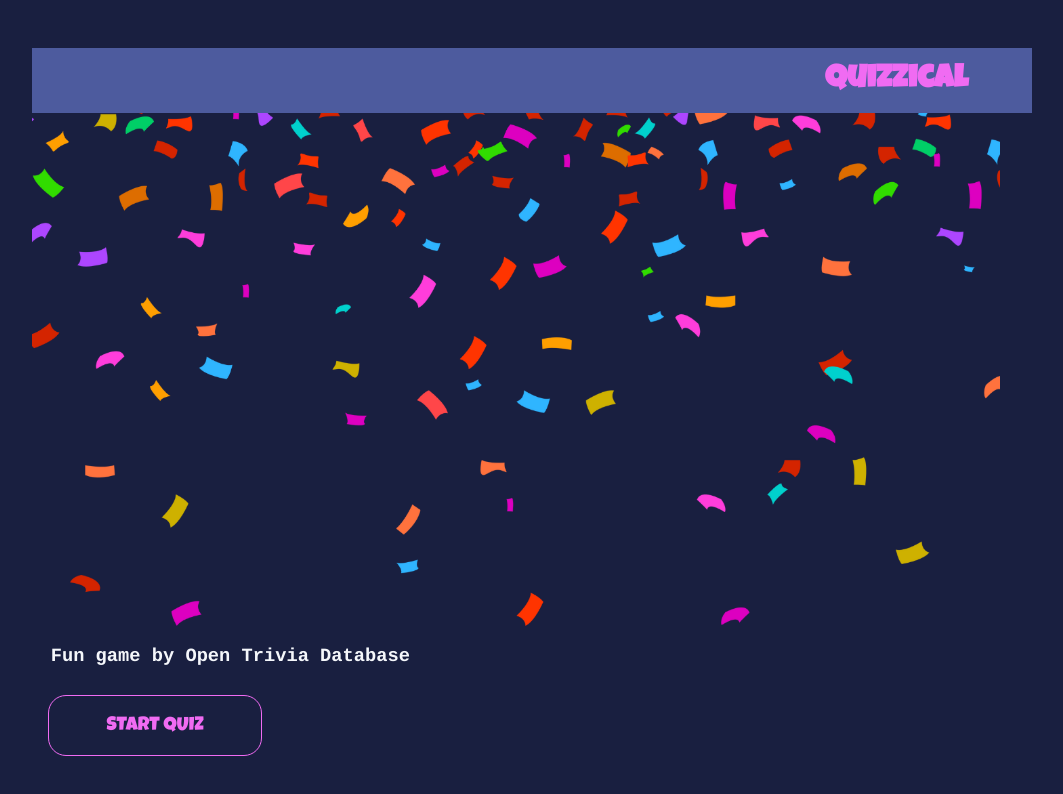
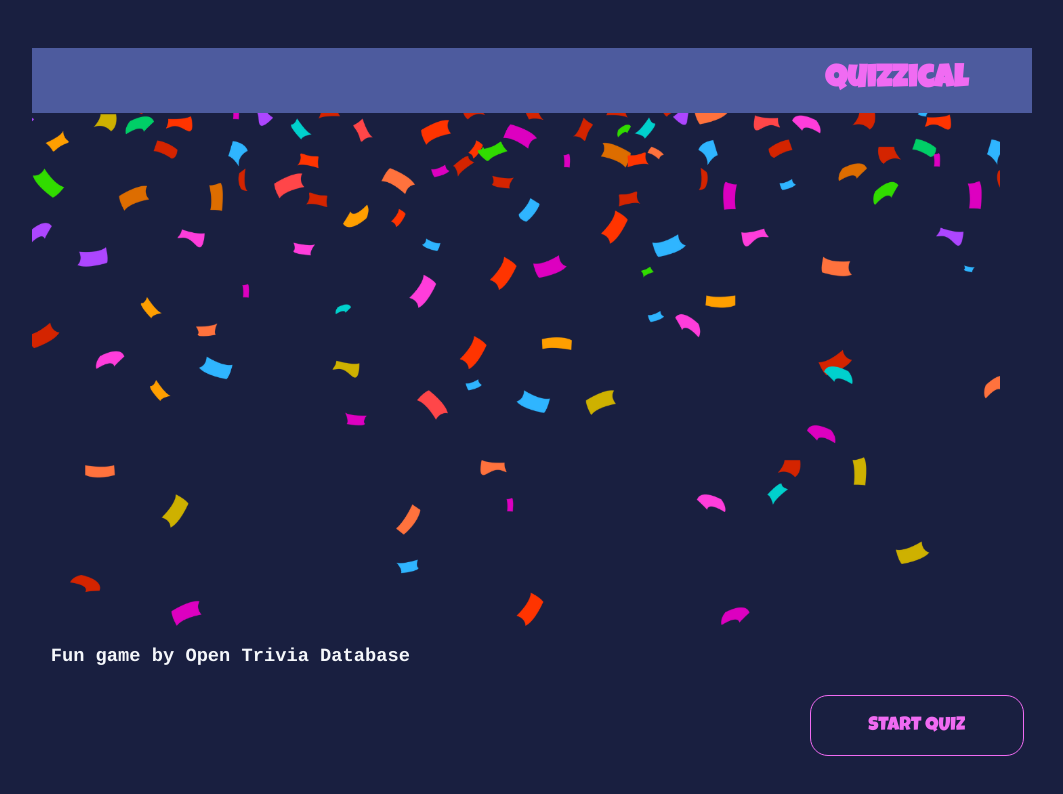
Before and after one commit to agnesnora/quizzical, a React (Vite) app: page / in a window 1280 px wide. Shown: the top 794 px of the page, without its empty margins (108-1171 px from the left). Built offline with nearby package versions, Linux system fonts and the light colour scheme; a web font is replaced by a local one.

Commit message:
intro.scss

```diff
--- a/src/App.css
+++ b/src/App.css
@@ -29,10 +29,10 @@ body {
   padding-top: 3em;
 }
 
-.start--page {
+/* .start--page {
   text-align: right;
   padding-top: 3em;
-  /* margin-top: 2em; */
+
   margin-right: 2em;
   background-image: url("/confetti.png");
   background-size: cover;
@@ -62,7 +62,7 @@ body {
   width: 100%;
   display: flex;
   justify-content: flex-end;
-}
+} */
 
 button {
   border-radius: 15px;
@@ -90,7 +90,7 @@ button:hover {
   background-color: #f1a2f2;
   color: #4d5b9e;
 }
-.start--btn > button {
+/* .start--btn > button {
   border: 1px solid #f06bf2;
   border-radius: 18px;
   background-color: transparent;
@@ -106,7 +106,7 @@ button:hover {
 }
 .start--btn > button:hover {
   background-color: #4d5b9e;
-}
+} */
 
 .answer--container > button:hover {
   color: #dcf230;
@@ -122,7 +122,7 @@ button:hover {
   width: 80%;
   margin: auto;
 }
-.check--btn {
+/* .check--btn {
   font-family: "Cousine", monospace;
   font-weight: 600;
   text-transform: uppercase;
@@ -130,7 +130,7 @@ button:hover {
   margin-top: 0;
   text-align: center;
   margin: 0 auto 2em;
-}
+} */
 .quiz--container {
   margin: 2em 2em;
 }
@@ -145,9 +145,9 @@ button:hover {
   gap: 0.5em;
   margin: 1em;
 }
-.footer > h3 {
+/* .footer > h3 {
   color: var(--hover);
-}
+} */
 .quiz--answer--container > p {
   padding: 10px;
   margin: 20px;
@@ -174,14 +174,14 @@ hr {
   color: var(--secondary-color);
   border: 1px solid;
 }
-
+/*
 .playAgain--container,
 .footer {
   margin: 0 auto;
   text-align: center;
-}
+} */
 
-.playAgain--container {
+/* .playAgain--container {
   background-color: #4d5b9e;
   padding: 0.2em;
   border-radius: 18px;
@@ -202,12 +202,12 @@ hr {
   background-color: #f1a2f2;
   font-size: 1em;
   color: #293264;
-}
-.check--btn {
+} */
+/* .check--btn {
   text-align: center;
   display: flex;
   justify-content: center;
-}
+} */
 
 .label--select {
   margin: 0.5em;
@@ -268,7 +268,7 @@ select {
     display: flex;
     justify-content: space-evenly;
   }
-  .playAgain--container,
+  /* .playAgain--container,
   .footer {
     display: flex;
     justify-content: space-evenly;
@@ -281,8 +281,8 @@ select {
   }
   .footer > button {
     margin-bottom: 0;
-  }
-  .start--btn {
+  } */
+  /* .start--btn {
     margin-left: 0;
     justify-content: flex-start;
     padding-left: 0;
@@ -298,5 +298,5 @@ select {
   }
   .start--page > h3 {
     margin-top: 50%;
-  }
+  } */
 }
--- a/src/App.jsx
+++ b/src/App.jsx
@@ -1,5 +1,5 @@
 import { useState, useEffect } from "react";
-import Confetti from "react-confetti";
+
 import "./App.css";
 import { decode } from "html-entities";
 import Quiz from "../src/components/quiz";
--- a/src/components/footer.jsx
+++ b/src/components/footer.jsx
@@ -1,4 +1,5 @@
 import Confetti from "react-confetti";
+import "../styles/footer/footer.css";
 export default function Footer(props) {
   const checkAnswerArray = props.selected.map((item) => ({
     ...item,
--- a/src/components/intro.jsx
+++ b/src/components/intro.jsx
@@ -1,5 +1,5 @@
 import { useState } from "react";
-
+import "../styles/intro/intro.css";
 export default function Intro(props) {
   const [difficulty, setDifficulty] = useState("easy");
   console.log(difficulty);
--- /dev/null
+++ b/src/styles/footer/footer.css
@@ -0,0 +1,60 @@
+.playAgain--container,
+.footer {
+  margin: 0 auto;
+  text-align: center;
+}
+
+.playAgain--container {
+  background-color: #4d5b9e;
+  padding: 0.2em;
+  border-radius: 18px;
+  height: 30%;
+  width: 90%;
+  margin-bottom: 1.8em;
+}
+.playAgain--container h3 {
+  color: var(--hover);
+}
+.playAgain--container button {
+  background-color: #f06bf2;
+  text-transform: uppercase;
+  font-family: "Cousine", monospace;
+  font-weight: 600;
+  margin: 0 auto 1em;
+}
+.playAgain--container button:hover {
+  background-color: #f1a2f2;
+  font-size: 1em;
+  color: #293264;
+}
+
+.check--btn {
+  font-family: "Cousine", monospace;
+  font-weight: 600;
+  text-transform: uppercase;
+  font-size: 1.1rem;
+  margin-top: 0;
+  text-align: center;
+  margin: 0 auto 2em;
+  display: flex;
+  justify-content: center;
+}
+
+@media (min-width: 550px) {
+  .playAgain--container,
+  .footer {
+    display: flex;
+    justify-content: space-evenly;
+    align-items: center;
+    padding: 2em;
+    width: 100%;
+  }
+  .playAgain--container h3,
+  .footer h3 {
+    margin: 0 auto;
+  }
+  .playAgain--container button,
+  .footer button {
+    margin-bottom: 0;
+  }
+}/*# sourceMappingURL=footer.css.map */
--- /dev/null
+++ b/src/styles/intro/intro.css
@@ -0,0 +1,60 @@
+.start--page {
+  text-align: right;
+  padding-top: 3em;
+  margin-right: 2em;
+  background-image: url("/confetti.png");
+  background-size: cover;
+  background-repeat: no-repeat;
+  height: 70vh;
+}
+.start--page h3 {
+  color: #f5f7fb;
+  font-family: "Cousine", monospace;
+  text-align: left;
+  margin-left: 1em;
+  margin-top: 60%;
+  width: 70%;
+}
+.start--page .start--btn {
+  padding-left: 3em;
+  margin-left: 3em;
+  margin-right: 0;
+  width: 100%;
+  display: flex;
+  justify-content: flex-end;
+}
+.start--page .start--btn button {
+  border: 1px solid #f06bf2;
+  border-radius: 18px;
+  background-color: transparent;
+  margin-right: 1.5rem;
+  color: #f06bf2;
+  font-weight: 400;
+  text-transform: uppercase;
+  font-family: "Luckiest Guy", cursive;
+  font-size: 1.2em;
+  padding-top: 1em;
+  padding-bottom: 1em;
+  cursor: pointer;
+}
+.start--page .start--btn button:hover {
+  background-color: #4d5b9e;
+}
+
+@media (min-width: 550px) {
+  .start--btn {
+    margin-left: 0;
+    justify-content: flex-start;
+    padding-left: 0;
+  }
+  .start--btn button {
+    text-align: left;
+    background-color: #191f40;
+    border: 1px solid #f06bf2;
+    border-radius: 18px;
+    margin: 0.5em 1em;
+  }
+  .start--page > h3 {
+    margin-top: 50%;
+  }
+}/*# sourceMappingURL=intro.css.map */
--- /dev/null
+++ b/src/styles/intro/intro.scss
@@ -0,0 +1,64 @@
+.start--page {
+  text-align: right;
+  padding-top: 3em;
+
+  margin-right: 2em;
+  background-image: url("/confetti.png");
+  background-size: cover;
+  background-repeat: no-repeat;
+  height: 70vh;
+  h3 {
+    color: #f5f7fb;
+    font-family: "Cousine", monospace;
+    text-align: left;
+    margin-left: 1em;
+    margin-top: 60%;
+    width: 70%;
+  }
+  .start--btn {
+    padding-left: 3em;
+    margin-left: 3em;
+    margin-right: 0;
+
+    width: 100%;
+    display: flex;
+    justify-content: flex-end;
+    button {
+      border: 1px solid #f06bf2;
+      border-radius: 18px;
+      background-color: transparent;
+      margin-right: 1.5rem;
+      color: #f06bf2;
+      font-weight: 400;
+      text-transform: uppercase;
+      font-family: "Luckiest Guy", cursive;
+      font-size: 1.2em;
+      padding-top: 1em;
+      padding-bottom: 1em;
+      cursor: pointer;
+      &:hover {
+        background-color: #4d5b9e;
+      }
+    }
+  }
+}
+
+@media (min-width: 550px) {
+  .start--btn {
+    margin-left: 0;
+    justify-content: flex-start;
+    padding-left: 0;
+    button {
+      text-align: left;
+
+      background-color: #191f40;
+      border: 1px solid #f06bf2;
+      border-radius: 18px;
+      margin: 0.5em 1em;
+    }
+  }
+
+  .start--page > h3 {
+    margin-top: 50%;
+  }
+}
```
Also changed, not shown: src/styles/footer/footer.scss (added, +59 -0 lines), 2 other files (tests, documents, lock files or other folders).
